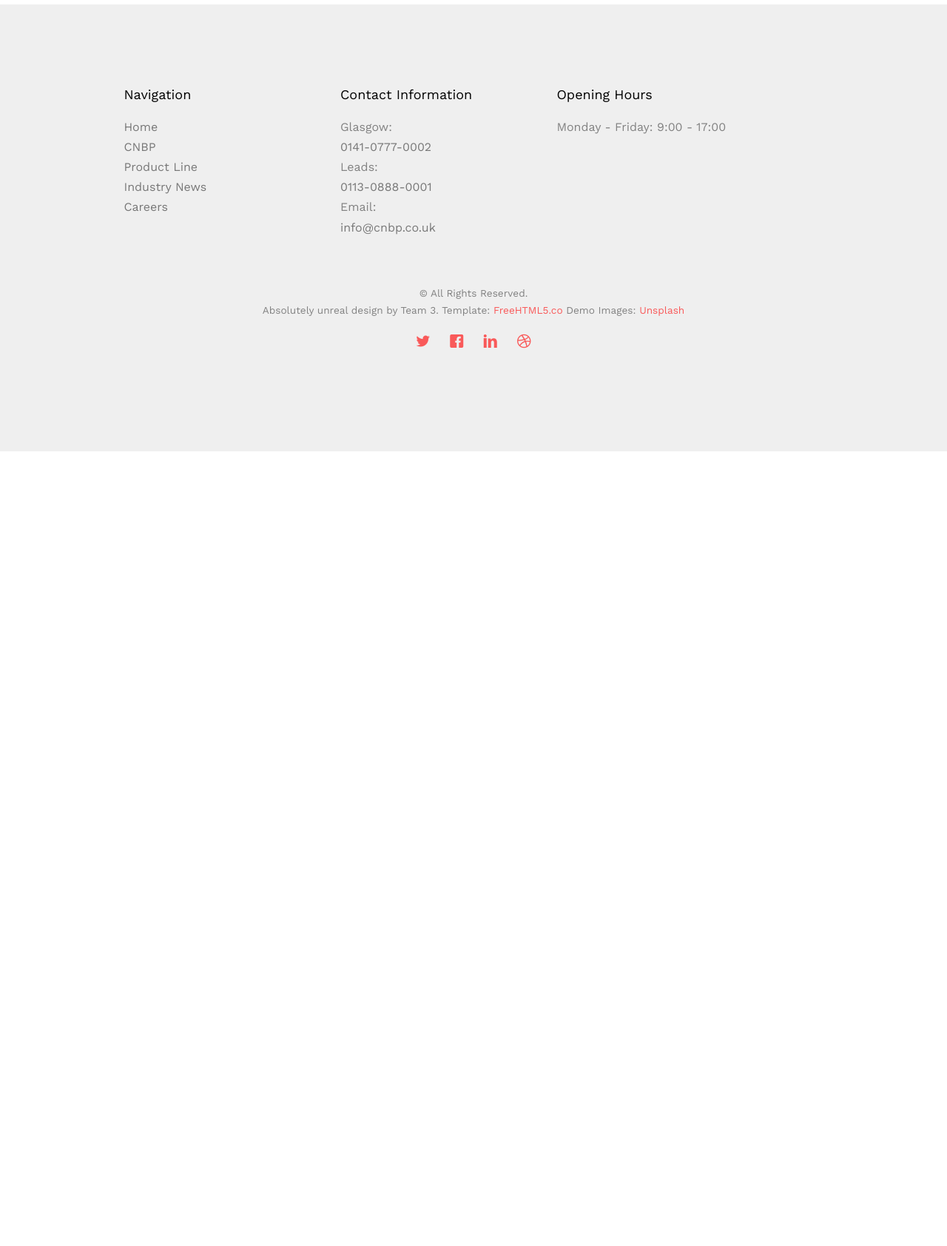
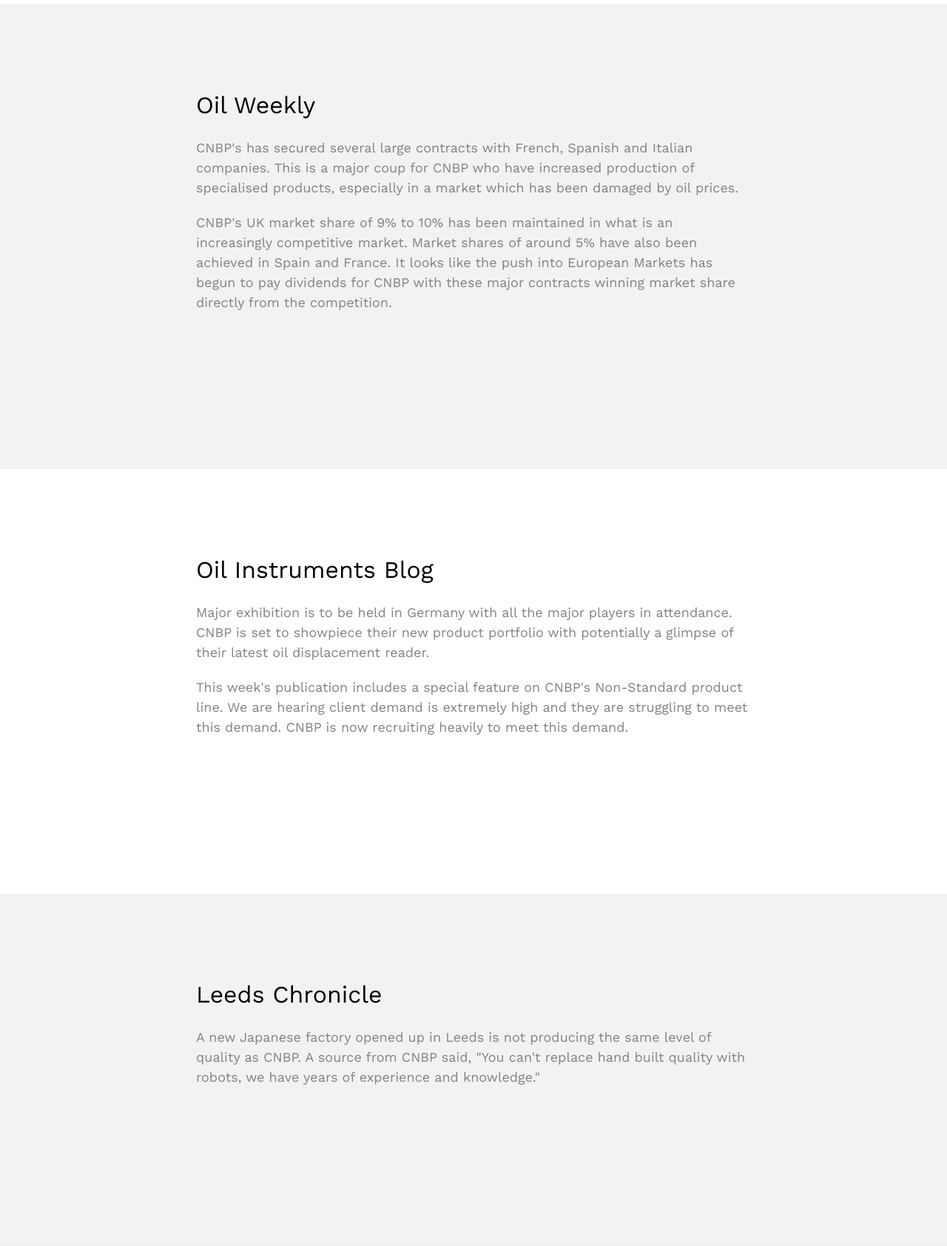
Before and after one commit to alejandrobalderas/CNBP, a website: page public/industryNews.html in a window 1280 px wide. Shown: the part 91-1775 px from the top of the page at 74% size. Before the commit the page ends 800 px from the top, so only its background shows below. Drawn offline with nearby package versions, Linux system fonts and the light colour scheme; files whose address does not match are found by name.

Commit message:
copy pasted the text

```diff
--- a/public/industryNews.html
+++ b/public/industryNews.html
@@ -120,6 +120,43 @@
 
 
 
+	<div id="fh5co-practice" class="fh5co-bg-section">
+		<div class="container">
+			<div class="row animate-box">
+				<div class="col-md-8 col-md-offset-2 fh5co-heading">
+					<h2>Oil Weekly</h2>
+					<p>CNBP's has secured several large contracts with French, Spanish and Italian companies. This is a major coup for CNBP who have increased production of specialised products, especially in a market which has been damaged by oil prices.</p>
+					<p>CNBP's UK market share of 9% to 10% has been maintained in what is an increasingly competitive market. Market shares of around 5% have also been achieved in Spain and France. It looks like the push into European Markets has begun to pay dividends for CNBP with these major contracts winning market share directly from the competition.</p>
+				</div>
+			</div>
+		</div>
+	</div>
+	<div id="fh5co-testimonial">
+		<div class="container">
+			<div class="row animate-box">
+				<div class="col-md-8 col-md-offset-2  fh5co-heading">
+					<h2>Oil Instruments Blog</h2>
+					<p>Major exhibition is to be held in Germany with all the major players in attendance. CNBP is set to showpiece their new product portfolio with potentially a glimpse of their latest oil displacement reader.</p>
+					<p>This week's publication includes a special feature on CNBP's Non-Standard product line. We are hearing client demand is extremely high and they are struggling to meet this demand. CNBP is now recruiting heavily to meet this demand.</p>
+				</div>
+			</div>
+		</div>
+	</div>
+	<div id="fh5co-testimonial" class="fh5co-bg-section">
+		<div class="container">
+			<div class="row animate-box">
+				<div class="col-md-8 col-md-offset-2  fh5co-heading">
+					<h2>Leeds Chronicle</h2>
+					<p>A new Japanese factory opened up in Leeds is not producing the same level of quality as CNBP. A source from CNBP said, "You can't replace hand built quality with robots, we have years of experience and knowledge."</p>
+				</div>
+			</div>
+		</div>
+	</div>
+
+
+
+
+
 	<footer id="fh5co-footer" role="contentinfo">
 		<div class="container">
 			<div class="row row-pb-md">
```
Also changed, not shown: public/missionStatement.html (+19 -0 lines), public/welcome.html (+2 -2 lines).
